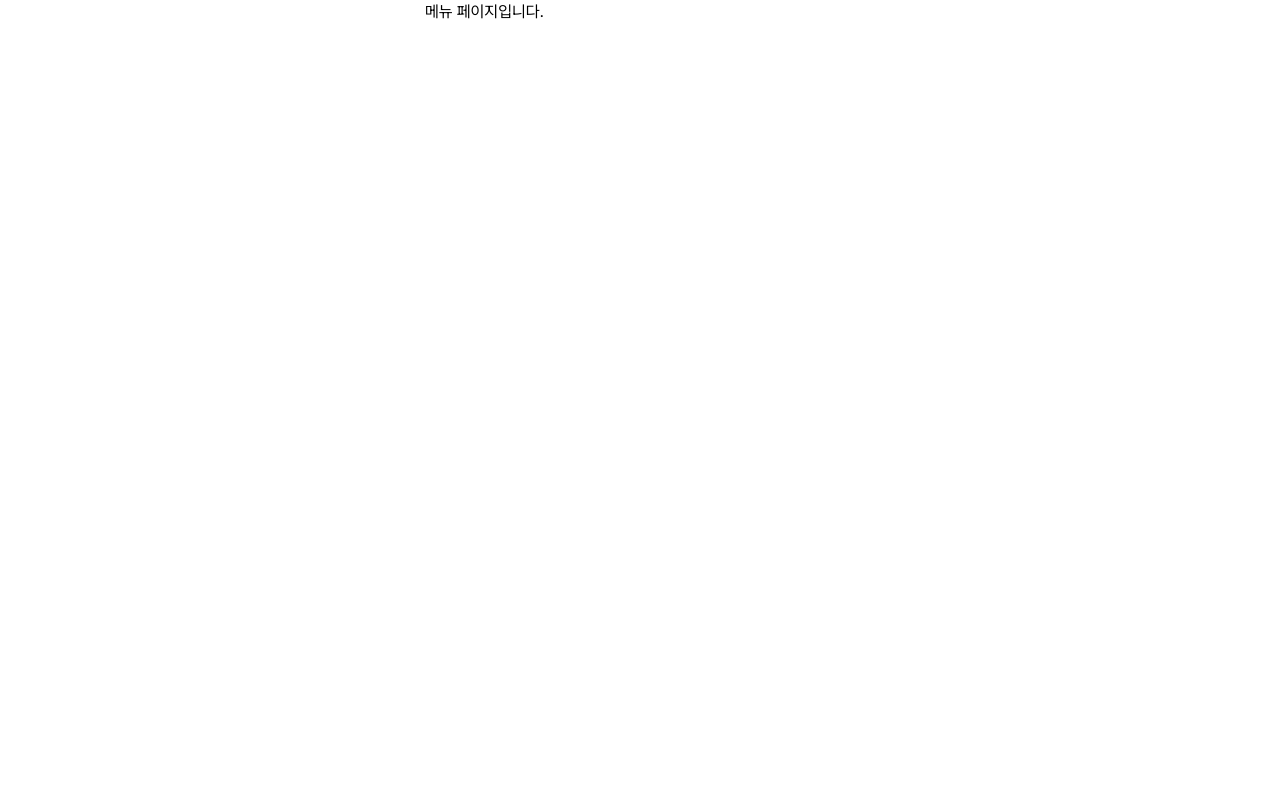
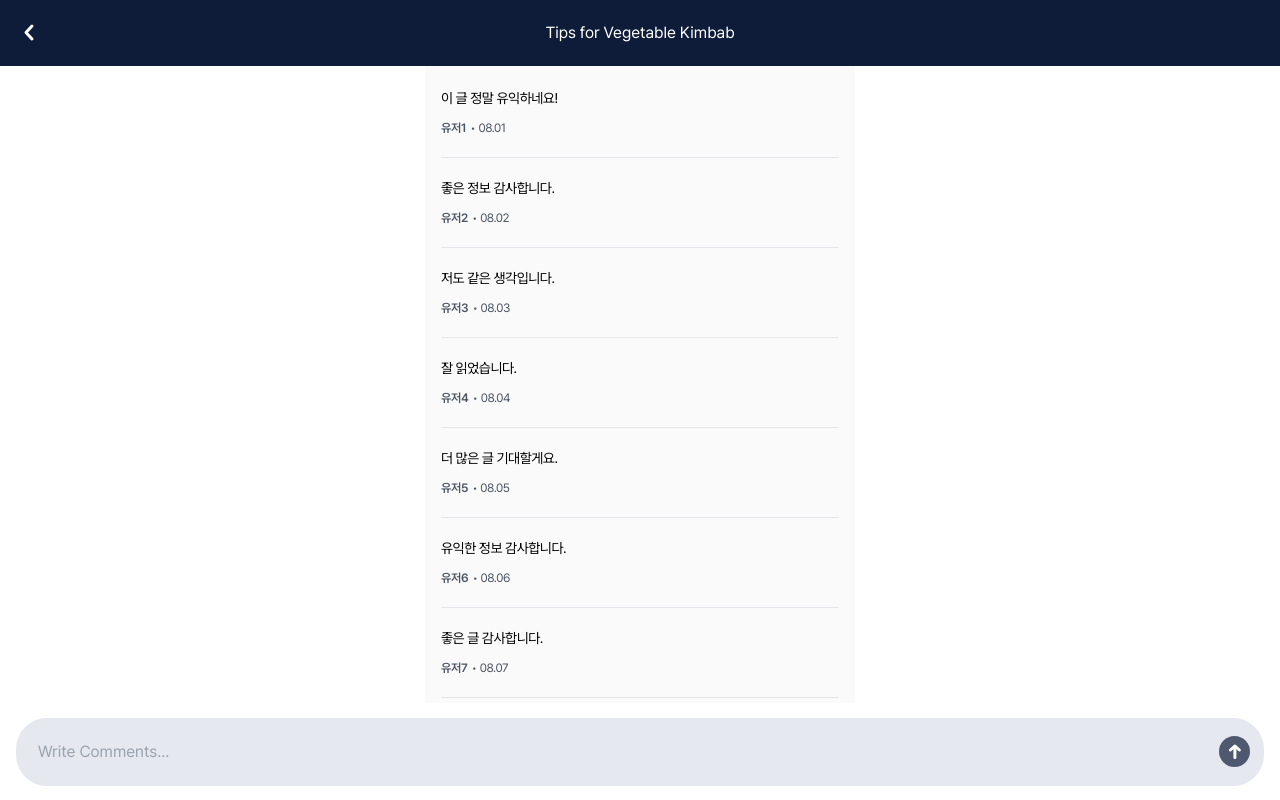
Before and after one commit to Junction-TimmyRoom/frontend, a React (Vite) app: page /comment/1 in a window 1280 px wide. Shown: the top 800 px of the page. Built offline with nearby package versions, Linux system fonts and the light colour scheme.

Commit message:
style : 댓글 페이지 스타일 완료

```diff
--- a/src/assets/icons/index.ts
+++ b/src/assets/icons/index.ts
@@ -8,3 +8,4 @@ export { ReactComponent as IconWarn } from './icon_warn.svg';
 export { ReactComponent as IconArrowBottom } from './icon_arrow_bottom.svg';
 export { ReactComponent as IconArrowTop } from './icon_arrow_top.svg';
 export { ReactComponent as IconArrowRightGray } from './icon_arrow_right_gray.svg';
+export { ReactComponent as IconSubmit } from './icon_submit.svg';
--- a/src/pages/CommentPage.tsx
+++ b/src/pages/CommentPage.tsx
@@ -1,5 +1,117 @@
+import { useNavigate } from 'react-router-dom';
+
+import Comment from '@/components/common/Comment';
+
+import { IconWhiteBack } from '@/assets/icons';
+import { IconSubmit } from '@/assets/icons';
+
 const CommentPage = () => {
-  return <>메뉴 페이지입니다.</>;
+  const navigate = useNavigate();
+
+  const comments = [
+    {
+      id: 1,
+      content: '이 글 정말 유익하네요!',
+      nickname: '유저1',
+      createdAt: '08.01',
+    },
+    {
+      id: 2,
+      content: '좋은 정보 감사합니다.',
+      nickname: '유저2',
+      createdAt: '08.02',
+    },
+    {
+      id: 3,
+      content: '저도 같은 생각입니다.',
+      nickname: '유저3',
+      createdAt: '08.03',
+    },
+    {
+      id: 4,
+      content: '잘 읽었습니다.',
+      nickname: '유저4',
+      createdAt: '08.04',
+    },
+    {
+      id: 5,
+      content: '더 많은 글 기대할게요.',
+      nickname: '유저5',
+      createdAt: '08.05',
+    },
+    {
+      id: 6,
+      content: '유익한 정보 감사합니다.',
+      nickname: '유저6',
+      createdAt: '08.06',
+    },
+    {
+      id: 7,
+      content: '좋은 글 감사합니다.',
+      nickname: '유저7',
+      createdAt: '08.07',
+    },
+    {
+      id: 8,
+      content: '정말 도움이 많이 되었습니다.',
+      nickname: '유저8',
+      createdAt: '08.08',
+    },
+    {
+      id: 9,
+      content: '정말 도움이 많이 되었습니다.',
+      nickname: '유저8',
+      createdAt: '08.08',
+    },
+    {
+      id: 10,
+      content: '정말 도움이 많이 되었습니다.',
+      nickname: '유저8',
+      createdAt: '08.08',
+    },
+    {
+      id: 11,
+      content: '정말 도움이 많이 되었습니다.',
+      nickname: '유저8',
+      createdAt: '08.08',
+    },
+  ];
+
+  return (
+    <>
+      <div
+        className={
+          'bg-navy fixed top-0 left-0 flex items-center w-screen h-66pxr p-16pxr'
+        }
+      >
+        <IconWhiteBack onClick={() => navigate(-1)} />
+        <p className="absolute left-1/2 transform -translate-x-1/2">
+          <p className="text-16pxr text-white text-ellipsis">
+            Tips for Vegetable Kimbab
+          </p>
+        </p>
+      </div>
+      <div className="w-full pt-88pxr pb-8 px-16pxr bg-navy6">
+        {comments.map((comment, index) => (
+          <div key={comment.id}>
+            <Comment
+              content={comment.content}
+              nickname={comment.nickname}
+              createdAt={comment.createdAt}
+            />
+            {index < comments.length - 1 && <hr className="my-20pxr" />}
+          </div>
+        ))}
+      </div>
+      <div className="fixed bottom-0 left-0 flex justify-center items-center bg-white h-97pxr w-full px-16pxr">
+        <input
+          placeholder="Write Comments..."
+          className="w-full bg-navy7 rounded-31pxr p-22pxr outline-none"
+        />
+        <IconSubmit className="absolute right-30pxr" />
+      </div>
+    </>
+  );
 };
 
 export default CommentPage;
--- a/src/styles/palette.ts
+++ b/src/styles/palette.ts
@@ -2,7 +2,8 @@ const colors = {
   black: '#000000',
   navy: '#0E1B39',
   navy5: 'rgba(14, 27, 57, 0.05)',
-
+  navy6: '#FAFAFA',
+  navy7: '#E5E8EF',
   navy13: '#27324D',
   default: '#FFFFFF',
   gray01: '#D9D9D9',
```
Also changed, not shown: src/assets/icons/icon_submit.svg (added).
